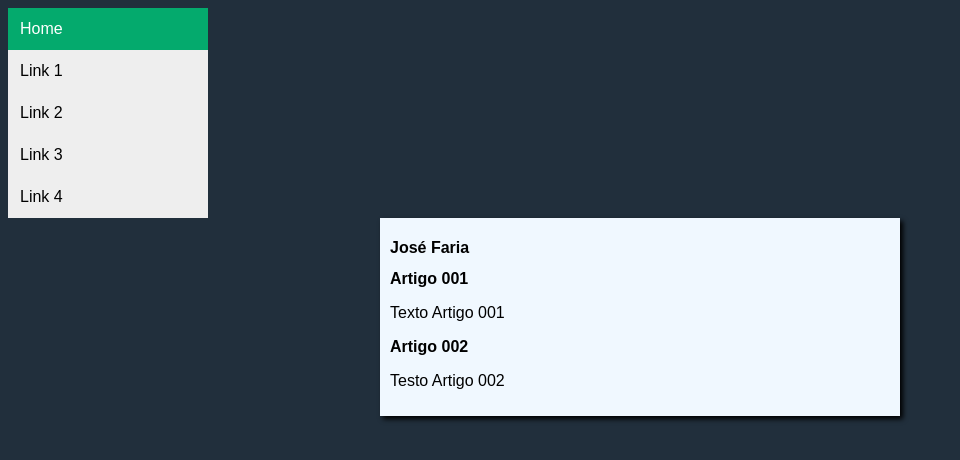
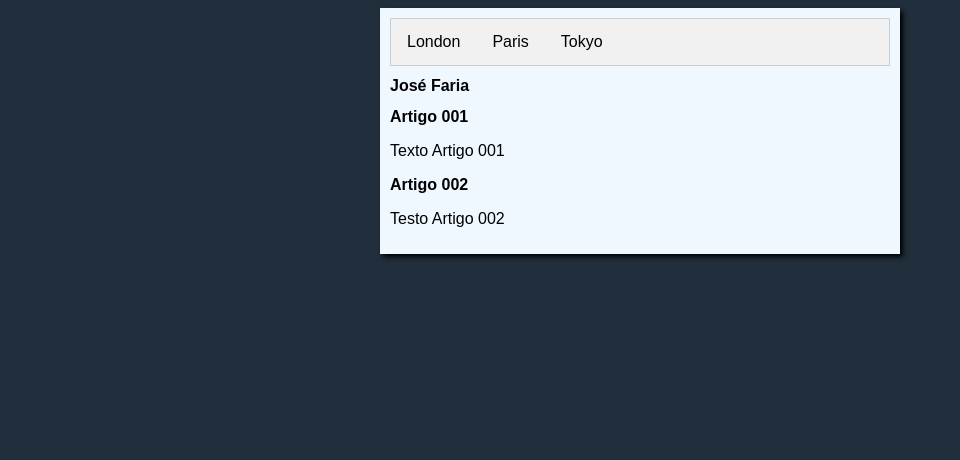
Before and after one commit to Jose-Pedro-Faria/Site-Pessoal, a plain HTML site: page index.html in a window 1280 px wide. Shown: the whole page, without its empty margins (0-960 px from the left). Drawn offline with Linux system fonts and the light colour scheme.

Commit message:
Teste Sistema de Tabs

```diff
--- a/estilos/style.css
+++ b/estilos/style.css
@@ -15,23 +15,33 @@ main {
     box-shadow: 3px 3px 5px black;
 }
 
-.vertical-menu {
-    width: 200px; /* Set a width if you like */
+.tab {
+    overflow: hidden;
+    border: 1px solid #ccc;
+    background-color: #f1f1f1;
 }
 
-.vertical-menu a {
-    background-color: #eee; /* Grey background color */
-    color: black; /* Black text color */
-    display: block; /* Make the links appear below each other */
-    padding: 12px; /* Add some padding */
-    text-decoration: none; /* Remove underline from links */
+.tab button {
+    background-color: inherit;
+    float: left;
+    border: none;
+    outline: none;
+    cursor: pointer;
+    padding: 14px 16px;
+    transition: 0.3s;
 }
 
-.vertical-menu a:hover {
-    background-color: #ccc; /* Dark grey background on mouse-over */
+.tab button:hover {
+    background-color: #ddd;
 }
 
-.vertical-menu a.active {
-    background-color: #04AA6D; /* Add a green color to the "active/current" link */
-    color: white;
+.tab button.active {
+    background-color: #ccc;
 }
+
+.tabcontent {
+    display: none;
+    padding: 6px 12px;
+    border: 1px solid #ccc;
+    border-top: none;
+}
--- a/index.html
+++ b/index.html
@@ -8,14 +8,29 @@
     <link rel="stylesheet" href="estilos/style.css">
 </head>
 <body>
-    <div class="vertical-menu">
-        <a href="#" class="active">Home</a>
-        <a href="#">Link 1</a>
-        <a href="#">Link 2</a>
-        <a href="#">Link 3</a>
-        <a href="#">Link 4</a>
-      </div>
     <main>
+        <div class="tab">
+            <button class="tablinks" onclick="openCity(event, 'London')">London</button>
+            <button class="tablinks" onclick="openCity(event, 'Paris')">Paris</button>
+            <button class="tablinks" onclick="openCity(event, 'Tokyo')">Tokyo</button>
+          </div>
+
+          <!-- Tab content -->
+          <div id="London" class="tabcontent">
+            <h3>London</h3>
+            <p>London is the capital city of England.</p>
+          </div>
+
+          <div id="Paris" class="tabcontent">
+            <h3>Paris</h3>
+            <p>Paris is the capital of France.</p>
+          </div>
+
+          <div id="Tokyo" class="tabcontent">
+            <h3>Tokyo</h3>
+            <p>Tokyo is the capital of Japan.</p>
+          </div>
+
         <header>
             <h1>José Faria</h1>
         </header>
```
